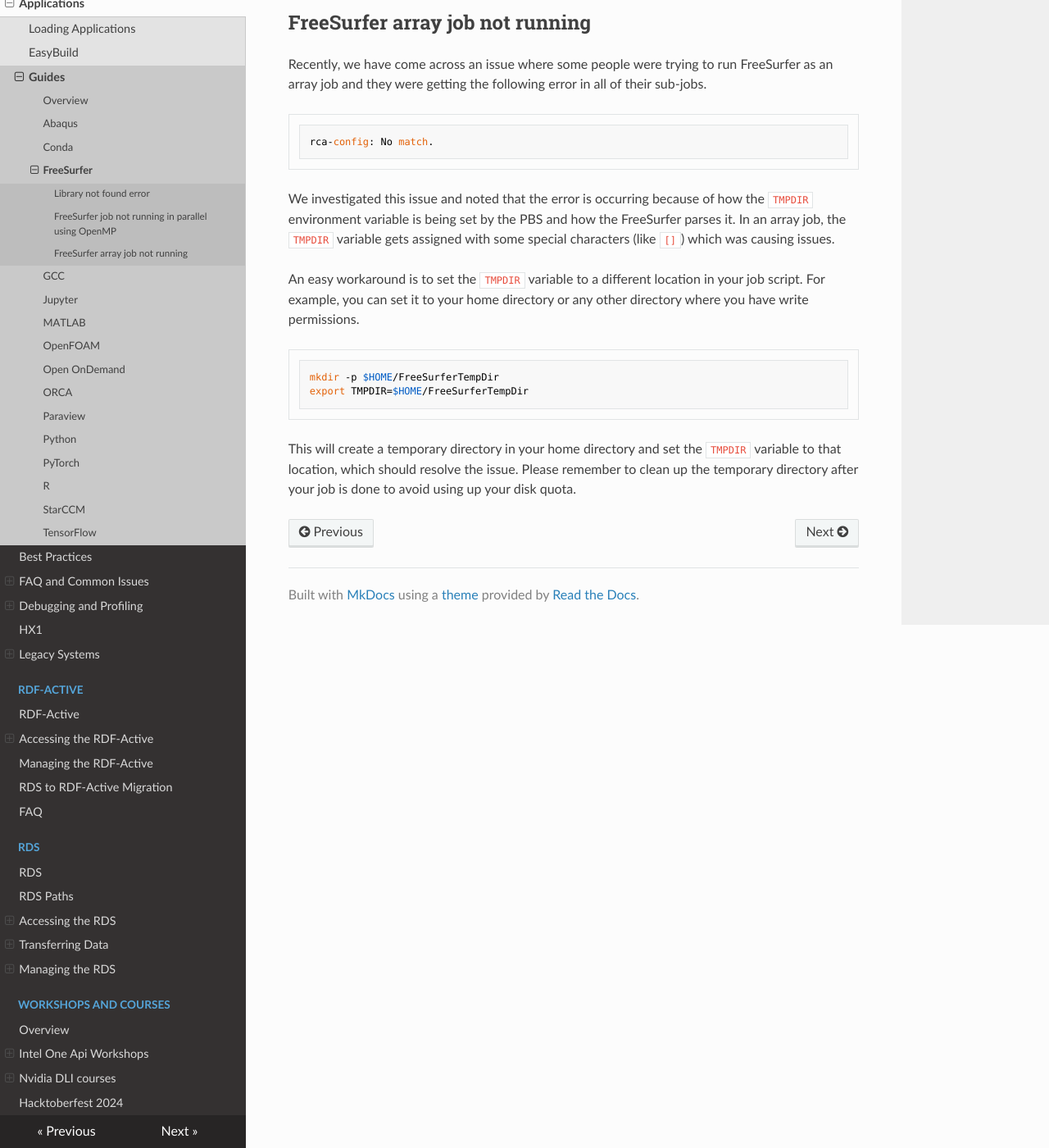
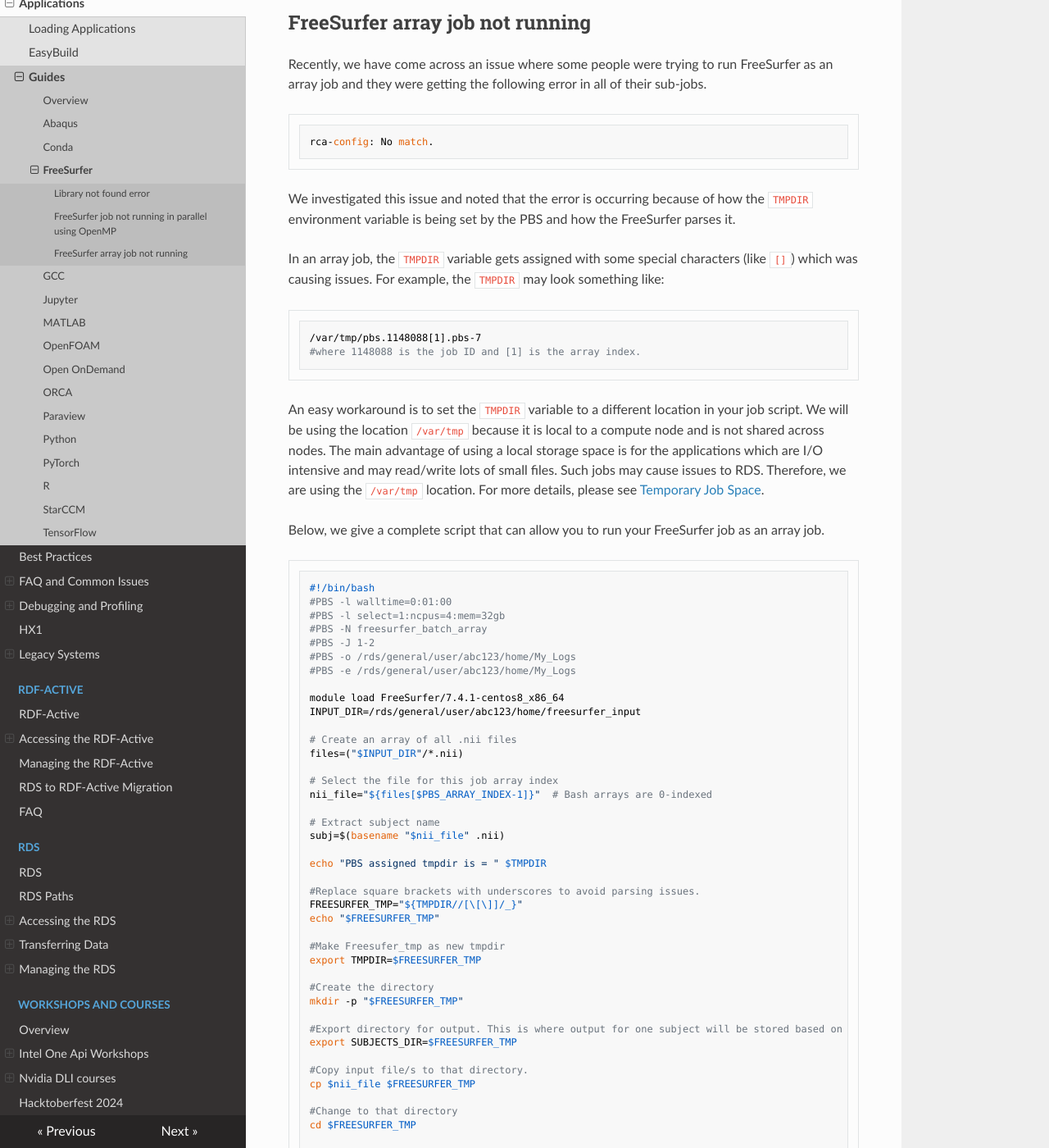
Before and after one commit to ImperialCollegeLondon/icl-rcs-user-guide, an MkDocs documentation site: the page built from docs/hpc/applications/guides/freesurfer.md, in a window 1280 px wide and 1400 px high, scrolled down 1550 px. Shown: the whole window at 82% size. Built offline with MkDocs 1.6.1, drawn with Linux system fonts in a browser that asks for light colours; nearby versions of some CDN libraries; some of the changed text lies outside the part shown.

Commit message:
Added an example script to use TMPDIR for Freesurfer array jobs

````diff
--- a/docs/hpc/applications/guides/freesurfer.md
+++ b/docs/hpc/applications/guides/freesurfer.md
@@ -58,14 +58,80 @@ Recently, we have come across an issue where some people were trying to run Free
 rca-config: No match.
 ```
 
-We investigated this issue and noted that the error is occurring because of how the `TMPDIR` environment variable is being set by the PBS and how the FreeSurfer parses it. In an array job, the `TMPDIR` variable gets assigned with some special characters (like `[]`) which was causing issues.
+We investigated this issue and noted that the error is occurring because of how the `TMPDIR` environment variable is being set by the PBS and how the FreeSurfer parses it.
 
-An easy workaround is to set the `TMPDIR` variable to a different location in your job script. For example, you can set it to your home directory or any other directory where you have write permissions.
+In an array job, the `TMPDIR` variable gets assigned with some special characters (like `[]`) which was causing issues. For example, the `TMPDIR` may look something like:
 
 ```bash
-mkdir -p $HOME/FreeSurferTempDir
-export TMPDIR=$HOME/FreeSurferTempDir
+/var/tmp/pbs.1148088[1].pbs-7
+#where 1148088 is the job ID and [1] is the array index.
 ```
 
-This will create a temporary directory in your home directory and set the `TMPDIR` variable to that location, which should resolve the issue.
-Please remember to clean up the temporary directory after your job is done to avoid using up your disk quota.
+An easy workaround is to set the `TMPDIR` variable to a different location in your job script. We will be using the location `/var/tmp` because it is local to a compute node and is not shared across nodes. The main advantage of using a local storage space is for the applications which are I/O intensive and may read/write lots of small files. Such jobs may cause issues to RDS. Therefore, we are using the `/var/tmp` location. For more details, please see [Temporary Job Space](../../../hpc/getting-started/data-management-on-hpc.md#temporary-job-space).
+
+Below, we give a complete script that can allow you to run your FreeSurfer job as an array job.
+
+```bash
+#!/bin/bash
+#PBS -l walltime=0:01:00
+#PBS -l select=1:ncpus=4:mem=32gb
+#PBS -N freesurfer_batch_array
+#PBS -J 1-2
+#PBS -o /rds/general/user/abc123/home/My_Logs
+#PBS -e /rds/general/user/abc123/home/My_Logs
+
+module load FreeSurfer/7.4.1-centos8_x86_64
+INPUT_DIR=/rds/general/user/abc123/home/freesurfer_input
+
+# Create an array of all .nii files
+files=("$INPUT_DIR"/*.nii)
+
+# Select the file for this job array index
+nii_file="${files[$PBS_ARRAY_INDEX-1]}"  # Bash arrays are 0-indexed
+
+# Extract subject name
+subj=$(basename "$nii_file" .nii)
+
+echo "PBS assigned tmpdir is = " $TMPDIR
+
+#Replace square brackets with underscores to avoid parsing issues.
+FREESURFER_TMP="${TMPDIR//[\[\]]/_}"
+echo "$FREESURFER_TMP"
+
+#Make Freesufer_tmp as new tmpdir
+export TMPDIR=$FREESURFER_TMP
+
+#Create the directory
+mkdir -p "$FREESURFER_TMP"
+
+#Export directory for output. This is where output for one subject will be stored based on the job index.
+export SUBJECTS_DIR=$FREESURFER_TMP
+
+#Copy input file/s to that directory.
+cp $nii_file $FREESURFER_TMP
+
+#Change to that directory
+cd $FREESURFER_TMP
+
+echo "Starting recon-all for subject: $subj"
+#Run the freesurfer command
+recon-all -s "$subj" -i "$nii_file" -all -qcache -parallel -openmp 8
+echo "Finished subject: $subj"
+
+#Copy the data back to the home directory
+cp -r $FREESURFER_TMP /rds/general/user/abc123/home/Results
+
+#Delete the temporary directoy created.
+rm -rf $FREESURFER_TMP
+echo "Job ended"
+```
+
+The line `FREESURFER_TMP="${TMPDIR//[\[\]]/_}"` replaces any square brackets in the `TMPDIR` path with underscores, ensuring that FreeSurfer can parse the path correctly. We later assign the modified path to the `TMPDIR` variable.
+
+After this line, the new `TMPDIR` would look like
+
+```bash
+/var/tmp/pbs.1148088_1_.pbs-7
+```
+
+Please also note that since the `TMPDIR` is not the one created by the PBS, we need to create and delete the directory manually in the script. With this workaround, you should be able to run your FreeSurfer jobs as an array job without any issues.
````
